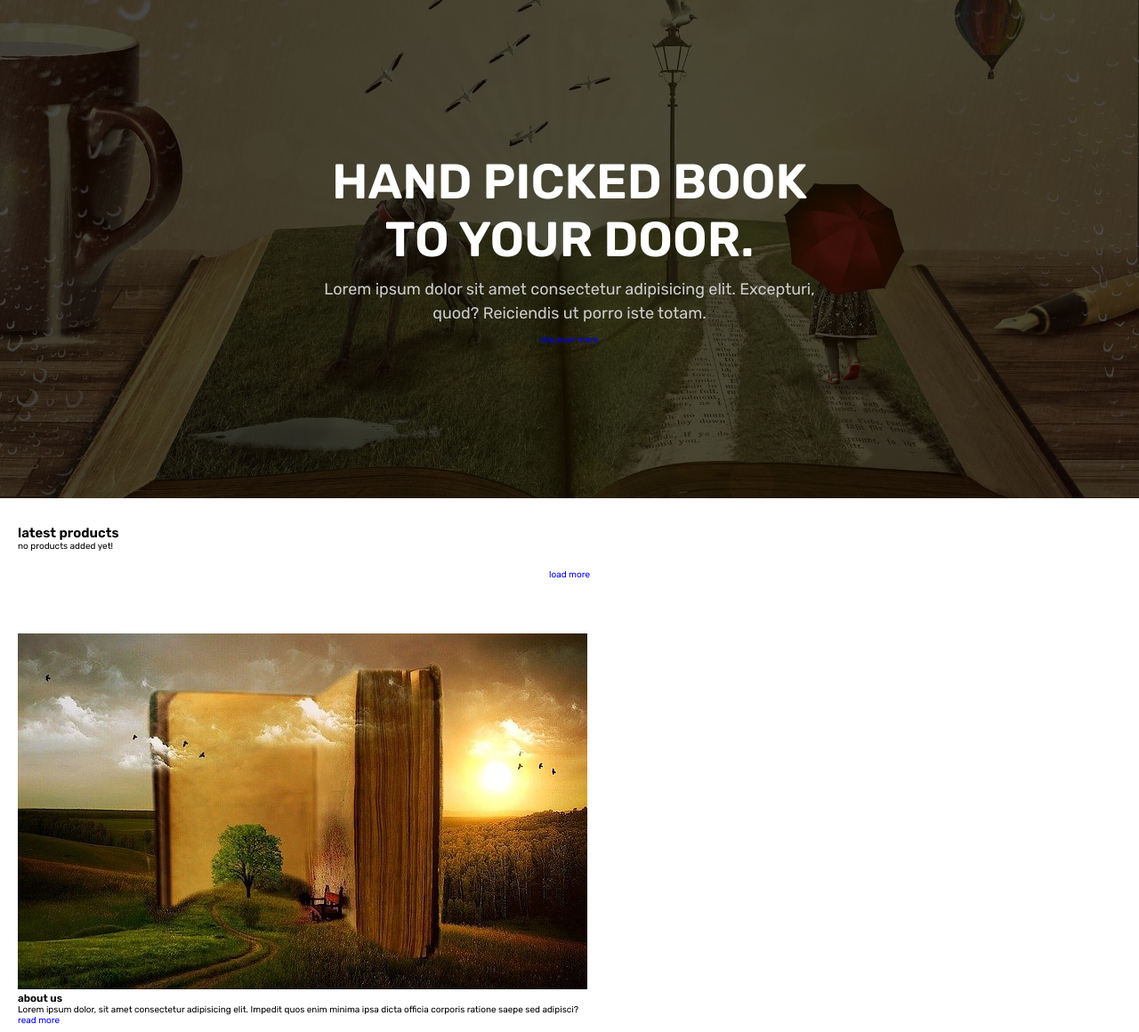
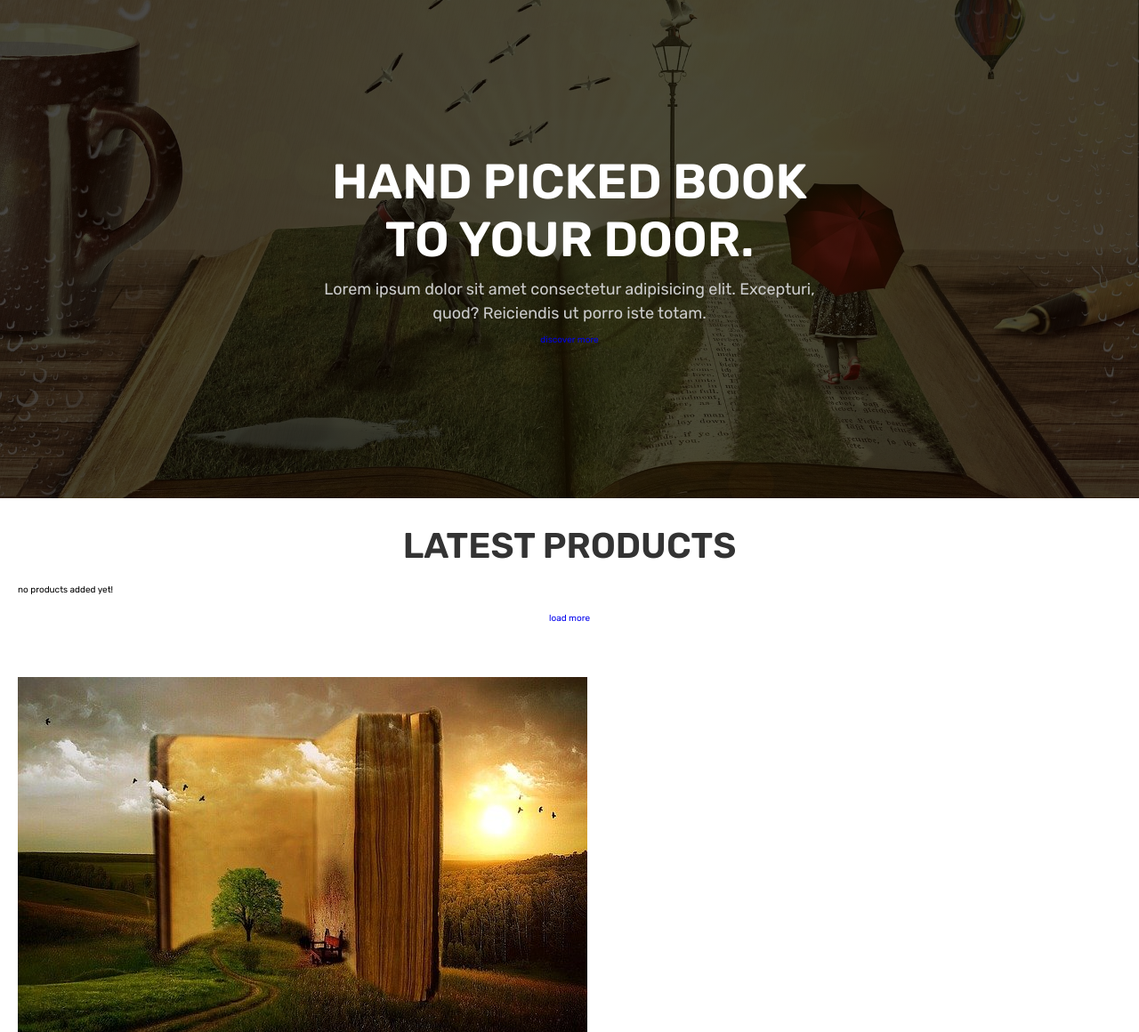
Before and after one commit to Lanarus/book-story, a PHP site: page /home.php in a window 1280 px wide. Shown: the top 1160 px of the page at 89% size. Run offline with PHP 8.4, Linux system fonts and the light colour scheme; the visitor is signed in with stand-in values (Sample User, id 1); data that the repository does not hold is empty.

Commit message:
title style

```diff
--- a/css/style.css
+++ b/css/style.css
@@ -49,7 +49,13 @@ section{
    padding:3rem 2rem;
 }
 
-
+.title{
+   text-align: center;
+   margin-bottom: 2rem;
+   text-transform: uppercase;
+   color:var(--black);
+   font-size: 4rem;
+}
 
 .form-container{
     min-height: 100vh;
```
